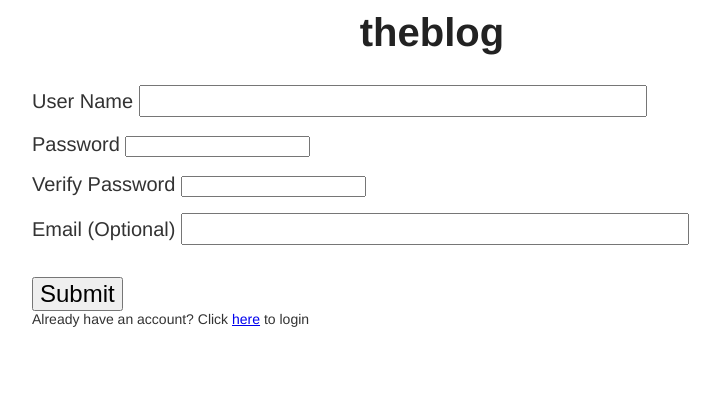
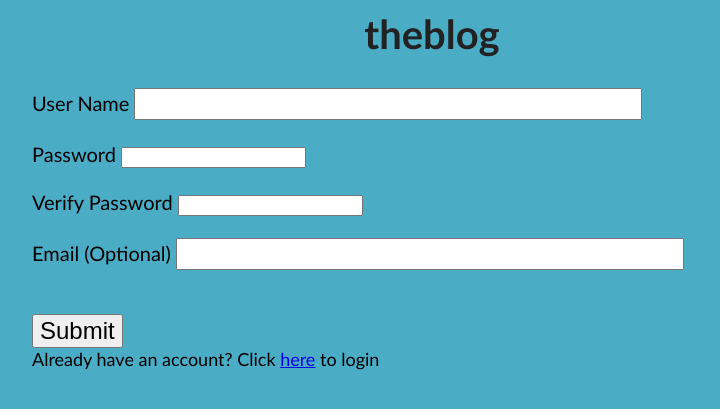
Before and after one commit to twprobasco/theblog, a Python web app: template templates/signup.html in a window 1280 px wide. Shown: the top 409 px of the page, without its empty margins (208-928 px from the left). Run offline with Jinja, Linux system fonts and the light colour scheme; the template is opened without the code that fills it, so the values that code supplies are empty.

Commit message:
changed background color in main.css

```diff
--- a/static/main.css
+++ b/static/main.css
@@ -1,11 +1,12 @@
 body {
-    font-family: Helvetica, Arial, sans-serif;
-    font-size: 14px;
+    font-family: Calibri, Helvetica, Arial, sans-serif;
+    font-size: 18px;
 
     width: 800px;
     margin: 0 auto;
     padding: 10px;
-    color: #333;
+
+	background-color: #4bacc6;
 }
 
 h2 {
```
